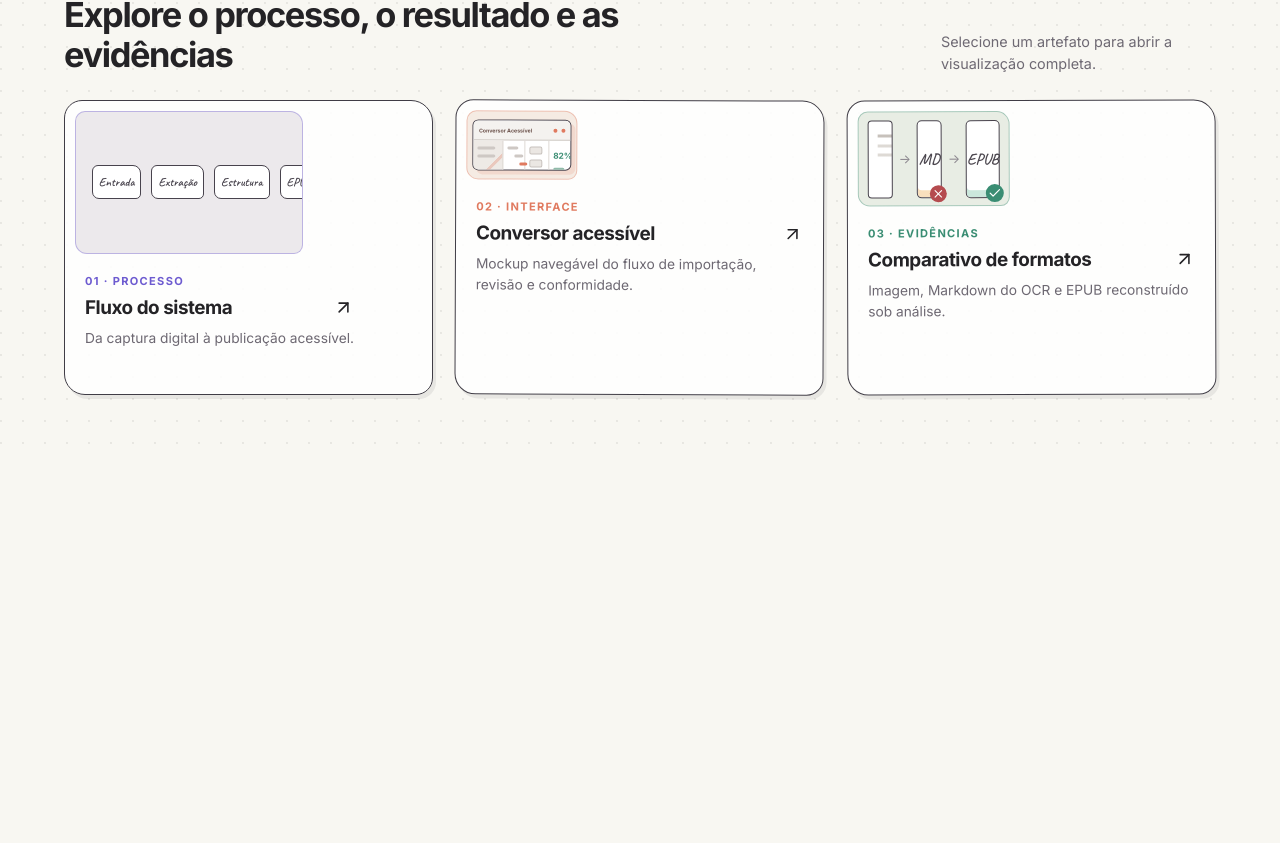
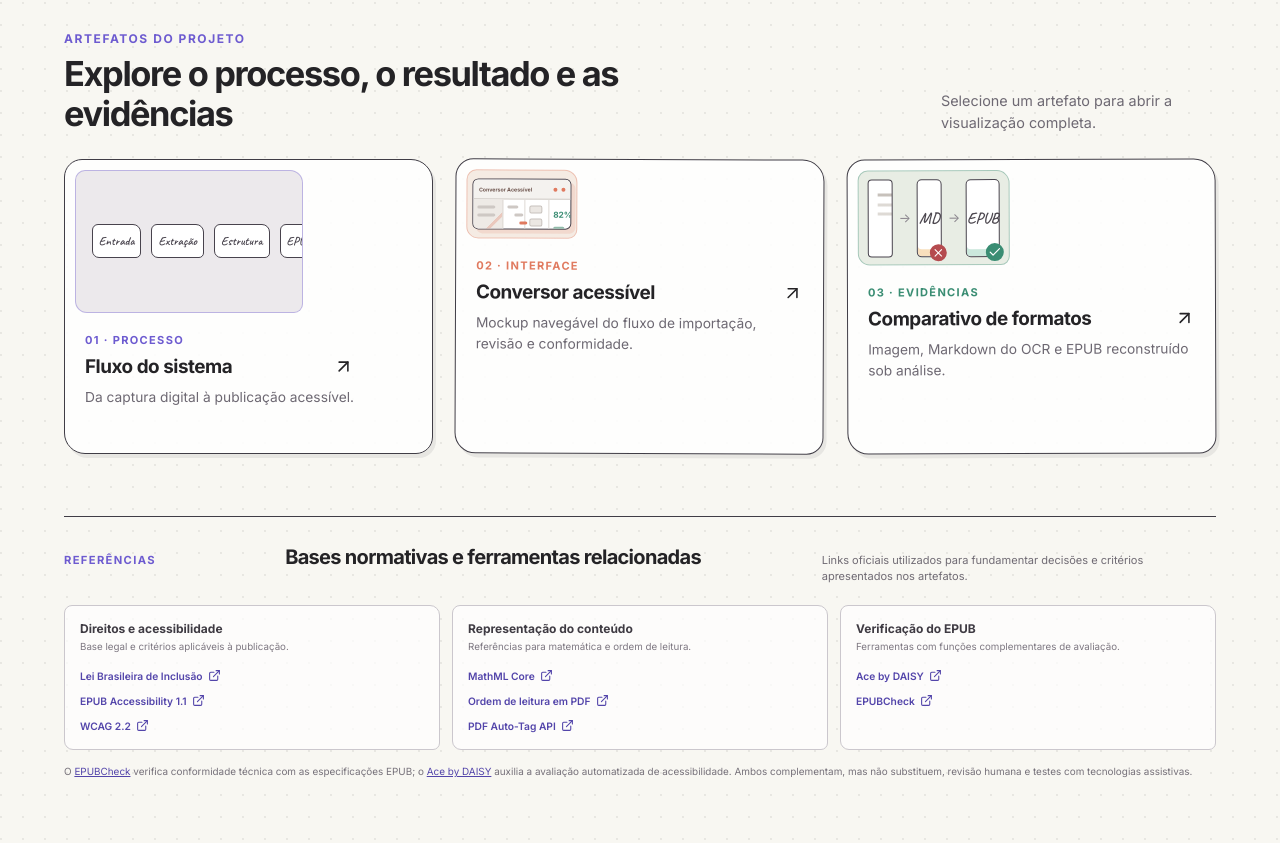
Before and after one commit to Vittela/orionstar-2026, a React (Vite) app: page / in a window 1280 px wide. Shown: the part 570-1413 px from the top of the page. Before the commit the page ends 1029 px from the top, so only its background shows below. Built offline with nearby package versions, Linux system fonts and the light colour scheme.

Commit message:
feat: add contextual source citations

```diff
--- a/package.json
+++ b/package.json
@@ -1,7 +1,7 @@
 {
   "name": "orionstar-2026",
   "private": true,
-  "version": "0.2.0",
+  "version": "0.2.1",
   "type": "module",
   "scripts": {
     "dev": "vite",
--- a/src/App.jsx
+++ b/src/App.jsx
@@ -6,6 +6,7 @@ import { FlowPreview } from "./components/FlowPreview";
 import { Header } from "./components/Header";
 import { ProductInterfaceMockup } from "./components/ProductInterfaceMockup";
 import { ProductInterfacePreview } from "./components/ProductInterfacePreview";
+import { ProjectSources } from "./components/ProjectSources";
 
 const ExcalidrawViewer = lazy(() =>
   import("./components/ExcalidrawViewer").then((module) => ({ default: module.ExcalidrawViewer })),
@@ -65,6 +66,8 @@ export default function App() {
         </div>
       </section>
 
+      <ProjectSources />
+
       {selectedArtifact === "flow" && (
         <ArtifactModal eyebrow="01 · Processo" title="Fluxo do sistema" onClose={closeArtifact}>
           <Suspense fallback={<div className="viewer-status"><span className="viewer-spinner" aria-hidden="true" /><strong>Preparando o visualizador…</strong></div>}>
--- a/src/components/AccessibilityComparison.jsx
+++ b/src/components/AccessibilityComparison.jsx
@@ -4,6 +4,7 @@ import ReactMarkdown from "react-markdown";
 import rehypeKatex from "rehype-katex";
 import remarkMath from "remark-math";
 import "katex/dist/katex.min.css";
+import { SOURCES } from "../data/sources";
 
 const observations = [
   ["Papel no fluxo", "Saída intermediária de reconhecimento e transcrição, adequada para revisão textual.", "Publicação final reconstruída, empacotada para leitura e navegação assistiva."],
@@ -82,7 +83,7 @@ export function AccessibilityComparison() {
         <TextSearch size={19} /><div><strong id="research-question-title">Questão observada</strong><p>Quais informações são preservadas pela transcrição automatizada e quais dependem de reconstrução semântica e revisão humana para formar uma publicação acessível?</p></div>
       </section>
 
-      <p className="comparison-method-note">Os formatos não são tratados como produtos concorrentes. O Markdown é uma saída intermediária de OCR; o EPUB é o resultado posterior de organização, enriquecimento e validação editorial.</p>
+      <p className="comparison-method-note">Os formatos não são tratados como produtos concorrentes. O Markdown é uma saída intermediária de OCR; o EPUB é o resultado posterior de organização, enriquecimento e validação editorial orientado pela <a href={SOURCES.epubAccessibility.url} target="_blank" rel="noreferrer">EPUB Accessibility 1.1</a> e pelas <a href={SOURCES.wcag.url} target="_blank" rel="noreferrer">WCAG 2.2</a>.</p>
 
       <nav className="comparison-mobile-tabs" aria-label="Selecionar estágio para visualizar">
         <button className={activeStage === "source" ? "is-active" : ""} type="button" onClick={() => setActiveStage("source")}>Fonte</button>
@@ -99,7 +100,7 @@ export function AccessibilityComparison() {
           <MarkdownOutputViewer />
         </EvidencePanel>
 
-        <EvidencePanel id="epub" label="03" title="EPUB reconstruído" description="Publicação semântica após revisão" icon={<Library size={17} />} activeStage={activeStage} actions={<a href={`${base}artifacts/reconstrucao-validada.epub`} download aria-label="Baixar EPUB"><Download size={15} /></a>}>
+        <EvidencePanel id="epub" label="03" title="EPUB reconstruído" description="Publicação semântica após revisão" icon={<Library size={17} />} activeStage={activeStage} actions={<><a href={SOURCES.epubAccessibility.url} target="_blank" rel="noreferrer" aria-label="Consultar EPUB Accessibility 1.1"><ExternalLink size={15} /></a><a href={`${base}artifacts/reconstrucao-validada.epub`} download aria-label="Baixar EPUB"><Download size={15} /></a></>}>
           <EpubOutputViewer />
         </EvidencePanel>
       </section>
@@ -112,7 +113,15 @@ export function AccessibilityComparison() {
         </div>
       </section>
 
-      <section className="comparison-conclusion"><strong>Síntese</strong><p>A transcrição Markdown preserva com boa qualidade o texto e a notação matemática, cumprindo bem seu papel como base editável. A acessibilidade do EPUB surge em uma etapa distinta: revisão da ordem, marcação estrutural, reinserção e descrição de figuras, conversão para MathML, navegação e metadados.</p></section>
+      <aside className="comparison-source-links" aria-label="Referências relacionadas à análise">
+        <span>Fontes relacionadas</span>
+        <a href={SOURCES.pdfReadingOrder.url} target="_blank" rel="noreferrer">W3C · ordem de leitura em PDF</a>
+        <a href={SOURCES.mathml.url} target="_blank" rel="noreferrer">W3C · MathML Core</a>
+        <a href={SOURCES.ace.url} target="_blank" rel="noreferrer">Ace by DAISY</a>
+        <a href={SOURCES.epubCheck.url} target="_blank" rel="noreferrer">EPUBCheck</a>
+      </aside>
+
+      <section className="comparison-conclusion"><strong>Síntese</strong><p>A transcrição Markdown preserva com boa qualidade o texto e a notação matemática, cumprindo bem seu papel como base editável. A acessibilidade do EPUB surge em uma etapa distinta: revisão da ordem, marcação estrutural, reinserção e descrição de figuras, conversão para <a href={SOURCES.mathml.url} target="_blank" rel="noreferrer">MathML</a>, navegação e metadados. A verificação combina <a href={SOURCES.epubCheck.url} target="_blank" rel="noreferrer">EPUBCheck</a>, <a href={SOURCES.ace.url} target="_blank" rel="noreferrer">Ace by DAISY</a> e revisão humana.</p></section>
     </div>
   );
 }
--- a/src/components/ProductInterfaceMockup.jsx
+++ b/src/components/ProductInterfaceMockup.jsx
@@ -8,6 +8,7 @@ import {
   CircleAlert,
   Cloud,
   Download,
+  ExternalLink,
   FileImage,
   FileText,
   GripVertical,
@@ -23,6 +24,7 @@ import {
   Table2,
   Upload,
 } from "lucide-react";
+import { SOURCES } from "../data/sources";
 
 const nodes = [
   { id: "chapter", label: "Capítulo 1 · Números reais", type: "heading", level: 0, status: "ok" },
@@ -138,7 +140,7 @@ function InspectorPanel({ selected, altText, setAltText, onMessage }) {
         </>}
 
         {selected.type === "formula" && <>
-          <div className="mathml-preview"><small>PRÉVIA MATHML</small><span>√2 ≈ 1,4142136</span></div>
+          <div className="mathml-preview"><small>PRÉVIA <a href={SOURCES.mathml.url} target="_blank" rel="noreferrer">MATHML<ExternalLink size={9} /></a></small><span>√2 ≈ 1,4142136</span></div>
           <label>Descrição textual<textarea defaultValue="Raiz quadrada de dois é aproximadamente um vírgula quatrocentos e quatorze." rows="4" /></label>
           <button className="ai-suggestion" type="button" onClick={() => onMessage("Descrição sugerida; confirme a pronúncia antes de aprovar.")}><Sparkles size={14} />Sugerir descrição</button>
         </>}
@@ -184,7 +186,12 @@ function CompliancePanel({ onSelectIssue }) {
           </section>
         ))}
       </div>
-      <div className="compliance-badge"><AlertTriangle size={17} /><span><strong>EPUB Accessibility 1.1</strong><small>WCAG 2.2 AA · declaração pendente</small></span></div>
+      <div className="compliance-validation">
+        <p>VALIDAÇÃO PREVISTA</p>
+        <a href={SOURCES.ace.url} target="_blank" rel="noreferrer"><strong>Ace by DAISY</strong><small>Avaliação automatizada de acessibilidade</small><ExternalLink size={11} /></a>
+        <a href={SOURCES.epubCheck.url} target="_blank" rel="noreferrer"><strong>EPUBCheck</strong><small>Conformidade técnica do pacote EPUB</small><ExternalLink size={11} /></a>
+      </div>
+      <div className="compliance-badge"><AlertTriangle size={17} /><span><strong><a href={SOURCES.epubAccessibility.url} target="_blank" rel="noreferrer">EPUB Accessibility 1.1</a></strong><small><a href={SOURCES.wcag.url} target="_blank" rel="noreferrer">WCAG 2.2 AA</a> · declaração pendente</small></span></div>
     </section>
   );
 }
--- /dev/null
+++ b/src/components/ProjectSources.jsx
@@ -0,0 +1,50 @@
+import { ExternalLink } from "lucide-react";
+import { SOURCES } from "../data/sources";
+
+const groups = [
+  {
+    title: "Direitos e acessibilidade",
+    description: "Base legal e critérios aplicáveis à publicação.",
+    sources: [SOURCES.lbi, SOURCES.epubAccessibility, SOURCES.wcag],
+  },
+  {
+    title: "Representação do conteúdo",
+    description: "Referências para matemática e ordem de leitura.",
+    sources: [SOURCES.mathml, SOURCES.pdfReadingOrder, SOURCES.adobeAutoTag],
+  },
+  {
+    title: "Verificação do EPUB",
+    description: "Ferramentas com funções complementares de avaliação.",
+    sources: [SOURCES.ace, SOURCES.epubCheck],
+  },
+];
+
+export function ProjectSources() {
+  return (
+    <footer className="project-sources" aria-labelledby="sources-title">
+      <div className="project-sources__heading">
+        <p>Referências</p>
+        <h2 id="sources-title">Bases normativas e ferramentas relacionadas</h2>
+        <span>Links oficiais utilizados para fundamentar decisões e critérios apresentados nos artefatos.</span>
+      </div>
+      <div className="source-groups">
+        {groups.map((group) => (
+          <section key={group.title}>
+            <h3>{group.title}</h3>
+            <p>{group.description}</p>
+            <ul>
+              {group.sources.map((source) => (
+                <li key={source.url}>
+                  <a href={source.url} target="_blank" rel="noreferrer">{source.shortLabel}<ExternalLink size={13} aria-hidden="true" /></a>
+                </li>
+              ))}
+            </ul>
+          </section>
+        ))}
+      </div>
+      <p className="project-sources__note">
+        O <a href={SOURCES.epubCheck.url} target="_blank" rel="noreferrer">EPUBCheck</a> verifica conformidade técnica com as especificações EPUB; o <a href={SOURCES.ace.url} target="_blank" rel="noreferrer">Ace by DAISY</a> auxilia a avaliação automatizada de acessibilidade. Ambos complementam, mas não substituem, revisão humana e testes com tecnologias assistivas.
+      </p>
+    </footer>
+  );
+}
--- /dev/null
+++ b/src/data/sources.js
@@ -0,0 +1,42 @@
+export const SOURCES = {
+  lbi: {
+    shortLabel: "Lei Brasileira de Inclusão",
+    label: "Lei Brasileira de Inclusão — Lei nº 13.146/2015",
+    url: "https://www.planalto.gov.br/ccivil_03/_ato2015-2018/2015/lei/l13146.htm",
+  },
+  epubAccessibility: {
+    shortLabel: "EPUB Accessibility 1.1",
+    label: "W3C — EPUB Accessibility 1.1",
+    url: "https://www.w3.org/TR/epub-a11y-11/",
+  },
+  wcag: {
+    shortLabel: "WCAG 2.2",
+    label: "W3C — Web Content Accessibility Guidelines 2.2",
+    url: "https://www.w3.org/TR/WCAG22/",
+  },
+  mathml: {
+    shortLabel: "MathML Core",
+    label: "W3C — MathML Core",
+    url: "https://www.w3.org/TR/mathml-core/",
+  },
+  pdfReadingOrder: {
+    shortLabel: "Ordem de leitura em PDF",
+    label: "W3C — Technique PDF3: correct tab and reading order",
+    url: "https://www.w3.org/WAI/WCAG21/Techniques/pdf/PDF3",
+  },
+  adobeAutoTag: {
+    shortLabel: "PDF Auto-Tag API",
+    label: "Adobe — PDF Accessibility Auto-Tag API",
+    url: "https://developer.adobe.com/document-services/docs/overview/pdf-accessibility-auto-tag-api/",
+  },
+  ace: {
+    shortLabel: "Ace by DAISY",
+    label: "DAISY Consortium — Ace Accessibility Checker for EPUB",
+    url: "https://daisy.github.io/ace/",
+  },
+  epubCheck: {
+    shortLabel: "EPUBCheck",
+    label: "W3C — EPUBCheck",
+    url: "https://www.w3.org/publishing/epubcheck/",
+  },
+};
--- a/src/styles.css
+++ b/src/styles.css
@@ -60,6 +60,10 @@ button { font: inherit; }
 
 .project-header__author { margin: 24px 0 0; color: #77727c; font-size: 0.9rem; }
 .project-header__author strong { color: #3c3940; font-weight: 600; }
+.project-header__references { display: inline-flex; align-items: center; justify-content: center; flex-wrap: wrap; gap: 7px; margin-top: 22px; padding: 7px; background: rgba(255, 255, 255, 0.72); border: 1px solid #d2ced5; border-radius: 9px 11px 8px 10px; }
+.project-header__references > span { padding: 4px 7px; color: #77717b; font-size: 0.58rem; font-weight: 700; letter-spacing: 0.08em; text-transform: uppercase; }
+.project-header__references a { display: inline-flex; align-items: center; gap: 4px; padding: 5px 7px; color: #4e4953; border-radius: 5px; font-size: 0.61rem; text-decoration: none; }
+.project-header__references a:hover { color: #493ca7; background: #eeebf8; text-decoration: underline; text-underline-offset: 2px; }
 
 .section-heading {
   display: flex;
@@ -74,6 +78,22 @@ button { font: inherit; }
 .section-heading > p { max-width: 275px; margin: 0; color: #6e6973; font-size: 0.9rem; line-height: 1.5; }
 
 .artifact-grid { display: grid; grid-template-columns: repeat(3, minmax(0, 1fr)); gap: 22px; }
+
+.project-sources { width: min(1180px, 100%); margin: 62px auto 0; padding-top: 28px; border-top: 1.5px solid #403d46; }
+.project-sources__heading { display: grid; grid-template-columns: 0.5fr 1.3fr 1fr; gap: 24px; align-items: baseline; }
+.project-sources__heading > p { margin: 0; color: #6d5bd0; font-size: 0.7rem; font-weight: 700; letter-spacing: 0.12em; text-transform: uppercase; }
+.project-sources__heading h2 { margin: 0; font-size: 1.25rem; letter-spacing: -0.035em; }
+.project-sources__heading > span { color: #706b74; font-size: 0.69rem; line-height: 1.5; }
+.source-groups { display: grid; grid-template-columns: repeat(3, 1fr); gap: 12px; margin-top: 20px; }
+.source-groups section { padding: 15px; background: rgba(255, 255, 255, 0.7); border: 1px solid #cbc7cd; border-radius: 8px 10px 7px 9px; }
+.source-groups h3 { margin: 0; color: #3f3b43; font-size: 0.75rem; }
+.source-groups p { margin: 4px 0 10px; color: #7d7781; font-size: 0.61rem; line-height: 1.45; }
+.source-groups ul { margin: 0; padding: 0; list-style: none; }
+.source-groups li + li { margin-top: 5px; }
+.source-groups a { display: inline-flex; align-items: center; gap: 5px; color: #5345aa; font-size: 0.64rem; font-weight: 600; text-decoration: none; }
+.source-groups a:hover { text-decoration: underline; text-underline-offset: 2px; }
+.project-sources__note { margin: 14px 0 0; color: #76717a; font-size: 0.62rem; line-height: 1.55; }
+.project-sources__note a { color: #5345aa; }
 
 .artifact-card {
   display: flex;
@@ -402,6 +422,8 @@ button { font: inherit; }
   .artifact-card__description { min-height: 0; }
   .comparison-grid { overflow-x: auto; grid-template-columns: repeat(3, minmax(310px, 78vw)); scroll-snap-type: x mandatory; padding: 2px 2px 16px; }
   .format-card { scroll-snap-align: center; }
+  .project-sources__heading { grid-template-columns: 1fr; gap: 7px; }
+  .source-groups { grid-template-columns: 1fr; }
   .reader-layout { grid-template-columns: 1fr; }
   .reader-tool--menu { display: grid; }
   .reader-sidebar { position: absolute; inset: 0 auto 0 0; width: min(310px, 86vw); transform: translateX(-105%); transition: transform 180ms ease; }
@@ -418,6 +440,8 @@ button { font: inherit; }
   .event-mark { gap: 8px; font-size: 0.65rem; }
   .event-mark__line { width: 18px; }
   .project-header h1 { margin-top: 28px; font-size: clamp(3rem, 15vw, 4.3rem); }
+  .project-header__references { width: 100%; }
+  .project-header__references > span { width: 100%; }
   .artifact-card { display: flex; }
   .artifact-card__preview { aspect-ratio: 16 / 9; margin: 10px 10px 0; }
   .artifact-modal__header { min-height: 66px; }
@@ -557,12 +581,13 @@ button { font: inherit; }
 .ai-suggestion { display: flex; width: 100%; align-items: center; justify-content: center; gap: 5px; padding: 7px; color: #344a5e; background: #edf1f3; border: 1px solid #a9b5bc; border-radius: 3px; font-size: 0.55rem; font-weight: 700; cursor: pointer; }
 .mathml-preview { display: flex; align-items: center; justify-content: space-between; gap: 8px; margin-bottom: 9px; padding: 10px; background: #f4f6f7; border: 1px solid #d2d8db; }
 .mathml-preview small { color: #7e8a91; font-size: 0.43rem; }
+.mathml-preview small a { display: inline-flex; align-items: center; gap: 2px; color: #344a5e; }
 .mathml-preview span { font-family: Georgia, serif; font-size: 0.76rem; }
 .inspector-alert { display: flex; align-items: start; gap: 7px; margin-bottom: 10px; padding: 8px; color: #733538; background: #fff0f0; border: 1px solid #d8a2a4; border-radius: 3px; }
 .inspector-alert span, .inspector-alert strong { display: block; }
 .inspector-alert strong { font-size: 0.54rem; }
 .inspector-alert span { font-size: 0.47rem; line-height: 1.4; }
-.compliance-panel { grid-template-rows: auto auto auto minmax(0, 1fr) auto; }
+.compliance-panel { grid-template-rows: auto auto auto minmax(0, 1fr) auto auto; }
 .compliance-summary { display: flex; align-items: center; gap: 9px; padding: 10px; }
 .compliance-summary > strong { color: #3f7d69; font-size: 1.35rem; }
 .compliance-summary span, .compliance-summary b, .compliance-summary small { display: block; }
@@ -583,6 +608,16 @@ button { font: inherit; }
 .compliance-badge span, .compliance-badge strong, .compliance-badge small { display: block; }
 .compliance-badge strong { font-size: 0.52rem; }
 .compliance-badge small { font-size: 0.43rem; }
+.compliance-badge a { color: inherit; text-underline-offset: 2px; }
+.compliance-validation { margin: 0 7px 5px; padding: 7px; background: #f1f4f4; border: 1px solid #d0d6d8; }
+.compliance-validation > p { margin: 0 0 5px; color: #7b878e; font-size: 0.42rem; font-weight: 700; letter-spacing: 0.08em; }
+.compliance-validation a { display: grid; align-items: center; grid-template-columns: 1fr auto; padding: 4px 3px; color: #405660; text-decoration: none; }
+.compliance-validation a + a { border-top: 1px solid #d9dedf; }
+.compliance-validation a strong, .compliance-validation a small { display: block; grid-column: 1; }
+.compliance-validation a strong { font-size: 0.48rem; }
+.compliance-validation a small { color: #7d898f; font-size: 0.4rem; }
+.compliance-validation a svg { grid-column: 2; grid-row: 1 / 3; }
+.compliance-validation a:hover strong { text-decoration: underline; }
 .workspace-actions { display: flex; min-height: 46px; align-items: center; justify-content: flex-end; gap: 7px; padding: 6px 10px; background: #fff; border-top: 1px solid #cfd5d9; }
 .workspace-actions > span { margin-right: auto; color: #7a868d; font-size: 0.5rem; }
 .workspace-actions button { display: flex; min-height: 31px; align-items: center; gap: 5px; padding: 6px 9px; color: #40545f; background: #f3f5f6; border: 1px solid #bfc8cd; border-radius: 3px; font-size: 0.53rem; font-weight: 700; cursor: pointer; }
@@ -638,6 +673,7 @@ button { font: inherit; }
 .research-question strong { display: block; color: #3d4945; font-size: 0.62rem; }
 .research-question p { margin: 3px 0 0; color: #52595c; font-family: Georgia, "Times New Roman", serif; font-size: 0.78rem; line-height: 1.45; }
 .comparison-method-note { max-width: 1480px; margin: 0 auto 18px; color: #666d70; font-size: 0.63rem; line-height: 1.5; }
+.comparison-method-note a, .comparison-conclusion a { color: #355d52; font-weight: 600; text-underline-offset: 2px; }
 .comparison-mobile-tabs { display: none; }
 
 .research-panels { display: grid; max-width: 1480px; height: min(62vh, 690px); min-height: 500px; margin: auto; grid-template-columns: 0.8fr 1.1fr 1.1fr; gap: 12px; }
@@ -683,6 +719,9 @@ button { font: inherit; }
 .comparison-conclusion { display: grid; max-width: 1480px; grid-template-columns: 110px 1fr; gap: 20px; margin: 18px auto 0; padding: 16px 18px; background: #e7ebe8; border-top: 2px solid #4f6861; }
 .comparison-conclusion strong { color: #3d514b; font-size: 0.64rem; letter-spacing: 0.08em; text-transform: uppercase; }
 .comparison-conclusion p { margin: 0; color: #444c4e; font-family: Georgia, serif; font-size: 0.73rem; line-height: 1.6; }
+.comparison-source-links { display: flex; max-width: 1480px; align-items: center; flex-wrap: wrap; gap: 7px 14px; margin: 16px auto 0; padding: 10px 12px; color: #5d6669; background: #eceeec; border: 1px solid #c8ccca; font-size: 0.56rem; }
+.comparison-source-links > span { font-weight: 700; letter-spacing: 0.07em; text-transform: uppercase; }
+.comparison-source-links a { color: #355d52; text-underline-offset: 2px; }
 
 @media (max-width: 900px) {
   .research-heading { align-items: start; flex-direction: column; gap: 12px; }
```
Also changed, not shown: src/components/Header.jsx (+12 -0 lines), 1 other file (tests, documents, lock files or other folders).
